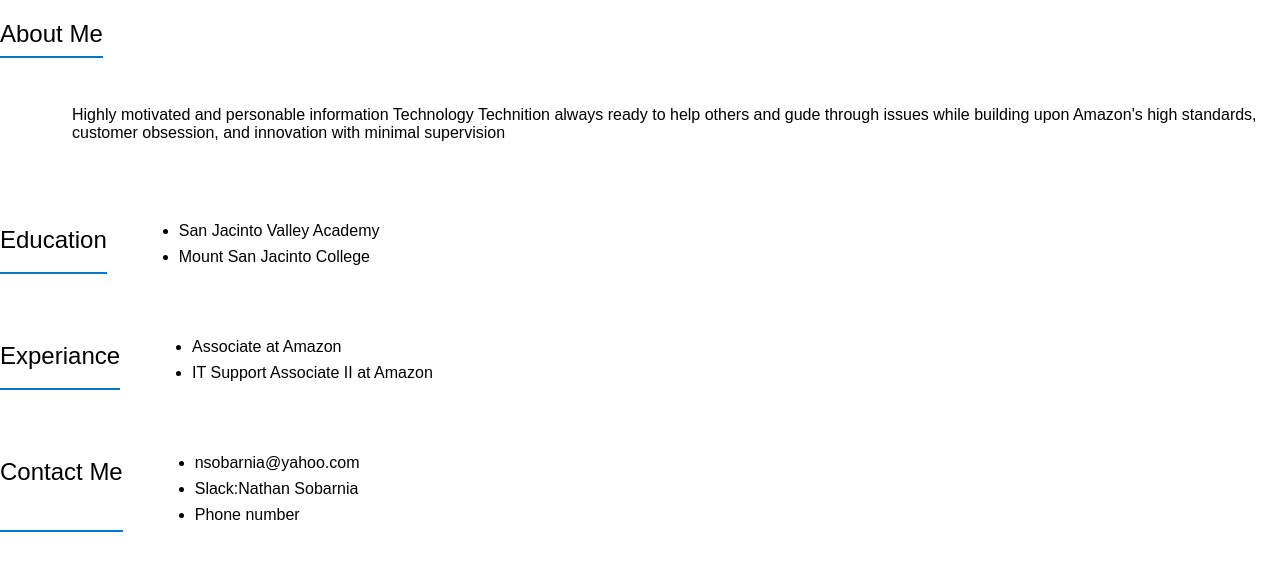
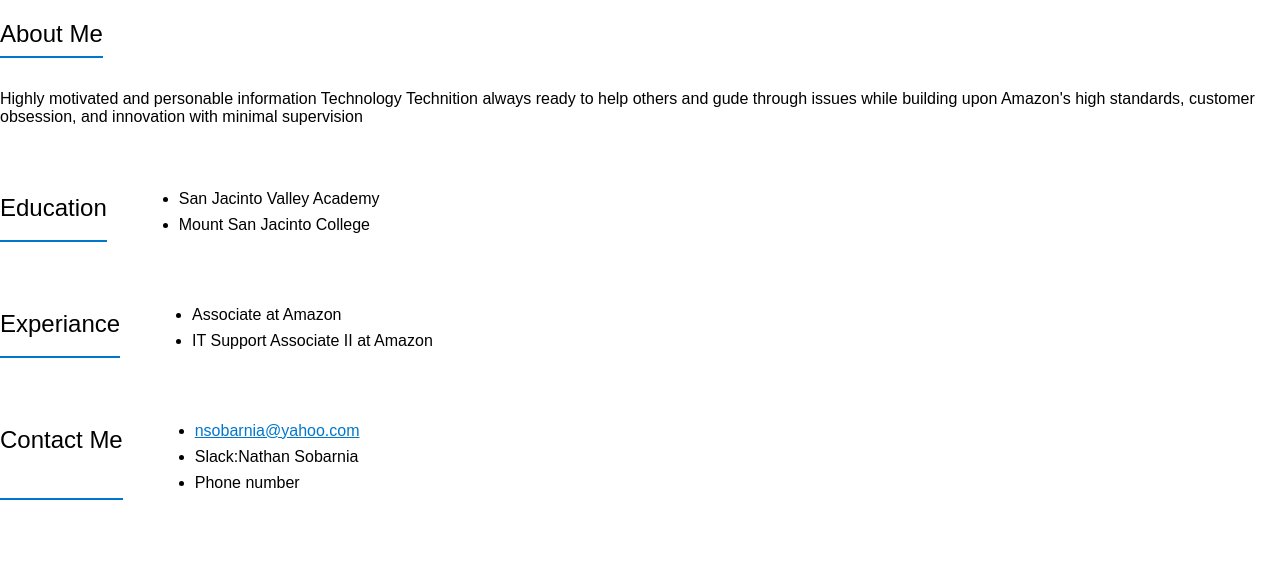
Before and after one commit to Jynxful/personal-profile, a plain HTML site: page index.html in a window 1280 px wide. Drawn offline with Linux system fonts and the light colour scheme.

Commit message:
added link for email

```diff
--- a/index.html
+++ b/index.html
@@ -10,14 +10,12 @@
 <body>
     <section>
         <h2>About Me</h2>
-            <ul>
                 <p>
                     Highly motivated and personable information Technology
                      Technition always ready to help others and gude through
                      issues while building upon Amazon's high standards, customer obsession,
                       and innovation with minimal supervision
                 </p>
-            </ul>
     </section>
     <section>
         <h2>Education</h2>
@@ -36,7 +34,7 @@
     <section>
         <h2>Contact Me</h2>
         <ul>
-            <li>nsobarnia@yahoo.com</li>
+            <li><a href="mailto:email">nsobarnia@yahoo.com</a></li>
             <li>Slack:Nathan Sobarnia</li>
             <li>Phone number </li>
         </ul>
```
